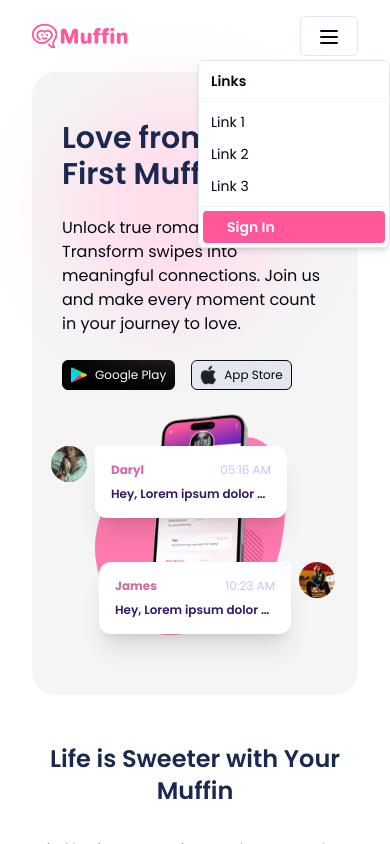
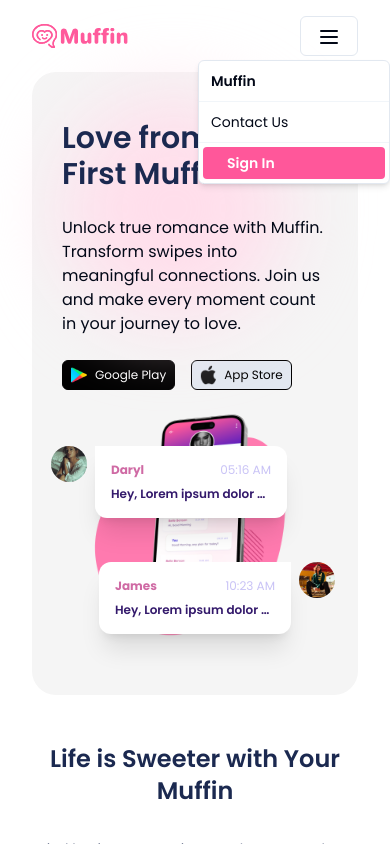
Before and after one commit to rv100101/muft, a React (Vite) app: page / in a window 390 px wide. Both pictures are taken after a click on the button 329 px from the left and 36 px from the top of the page. Shown: the top 844 px of the page. Built offline with nearby package versions, Linux system fonts and the light colour scheme.

Commit message:
update: content

```diff
--- a/src/components/footer.tsx
+++ b/src/components/footer.tsx
@@ -5,11 +5,11 @@
 const Footer = () => {
   return (
     <div className="mx-8 lg:mx-36 py-8 md:py-32 space-y-4 ">
-      <nav className="flex flex-col space-y-4 md:space-y-0 md:flex-row justify-between">
+      <nav className="flex flex-row space-y-4 md:space-y-0 md:flex-row justify-between">
         <div className="flex justify-center md:justify-start">
           <img src={LogoWhite} alt="white muffin logo" />
         </div>
-        <div className="flex justify-between items-center flex-wrap space-x-2 md:space-x-4 hover">
+        <div className="flex justify-center items-center space-x-2 md:space-x-4 hover">
           <a
             className="flex space-x-2 hover:bg-transparent hover:text-slate-400 p-0 font-light text-white"
             href="https://support.softnames.com/"
@@ -65,7 +65,9 @@
       </nav>
       <hr />
       <div className="flex justify-between text-white">
-        <p className="hidden md:block">© 2023 Relume. All rights reserved.</p>
+        <p className="hidden md:block text-xs">
+          &copy; 2023 Softnames. All Right Reserved.
+        </p>
         <ul className="flex list-none space-x-4 underline text-xs md:text-md">
           <li>
             <a
--- a/src/components/navbar.tsx
+++ b/src/components/navbar.tsx
@@ -90,12 +90,12 @@
           </Button>
         </DropdownMenuTrigger>
         <DropdownMenuContent className="w-48">
-          <DropdownMenuLabel>Links</DropdownMenuLabel>
+          <DropdownMenuLabel>Muffin</DropdownMenuLabel>
           <DropdownMenuSeparator />
           <DropdownMenuGroup>
-            <DropdownMenuItem>Link 1</DropdownMenuItem>
-            <DropdownMenuItem>Link 2</DropdownMenuItem>
-            <DropdownMenuItem>Link 3</DropdownMenuItem>
+            <DropdownMenuItem>
+              <a href="https://support.softnames.com/">Contact Us</a>
+            </DropdownMenuItem>
           </DropdownMenuGroup>
           <DropdownMenuSeparator />
           <DropdownMenuItem
```
